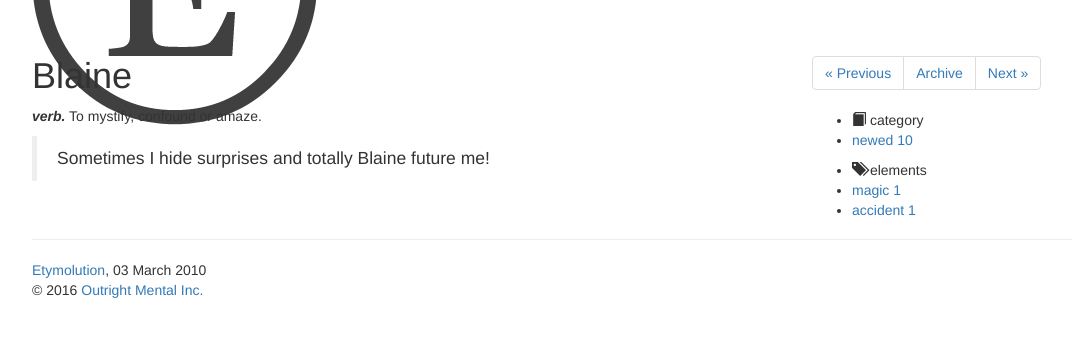
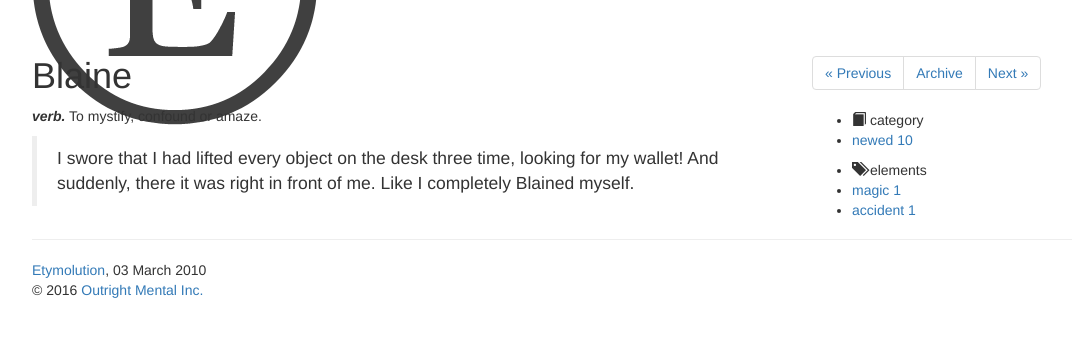
Before and after one commit to outrightmental/etymolution, a Jekyll site: the page built from _posts/2010-03-03-davidblaine.md, in a window 1280 px wide, cut to the strip 276-613 px from the top of the page. Shown: the whole strip, without its empty margins (38-1110 px from the left). Built offline with Jekyll 4.4.1, drawn with Linux system fonts in a browser that asks for light colours; nearby versions of some CDN libraries; library files that are not in the unit come from our copies.

Commit message:
Update 2010-03-03-davidblaine.md

```diff
--- a/_posts/2010-03-03-davidblaine.md
+++ b/_posts/2010-03-03-davidblaine.md
@@ -8,6 +8,6 @@ tags: [ magic, accident ]
 
 ***verb.*** To mystify, confound or amaze.
 
-> Sometimes I hide surprises and totally Blaine future me!
+> I swore that I had lifted every object on the desk three time, looking for my wallet! And suddenly, there it was right in front of me. Like I completely Blained myself.
 
   [David Blaine]: http://www.davidblaine.com/
```
